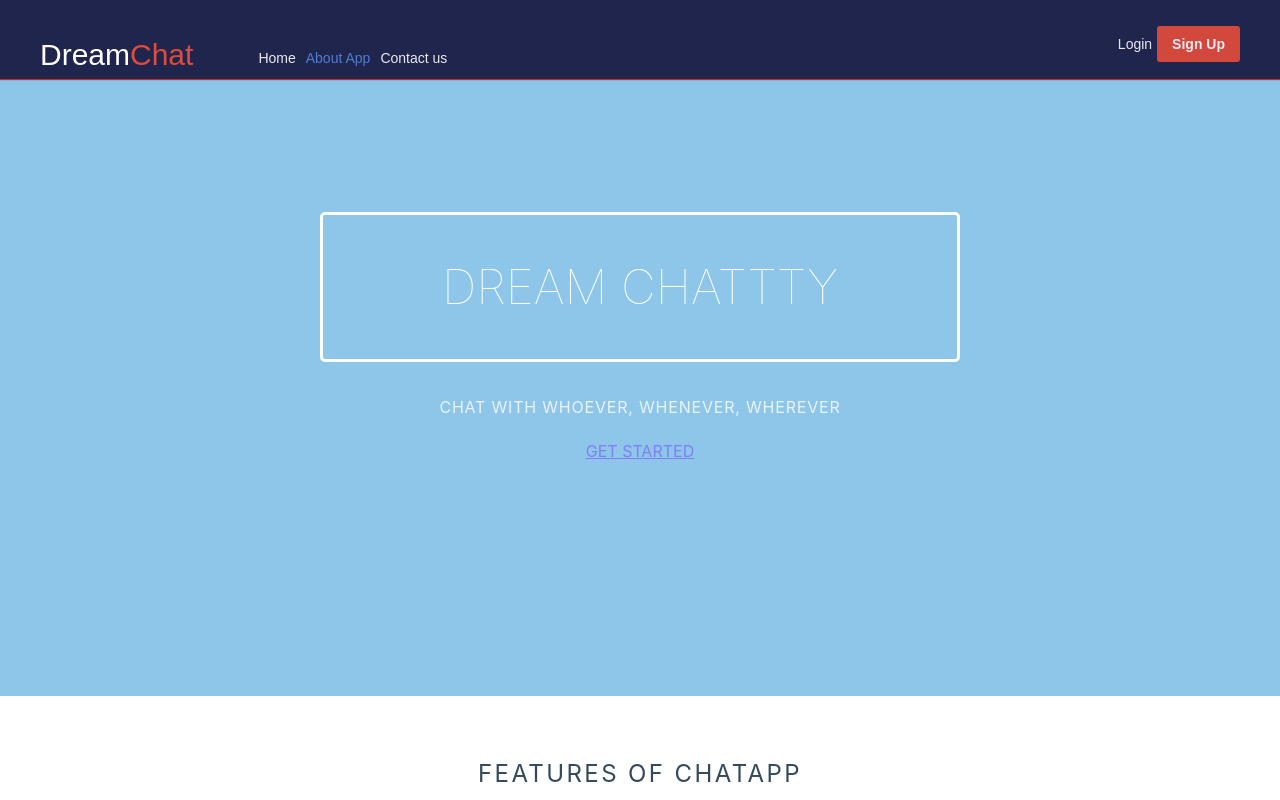
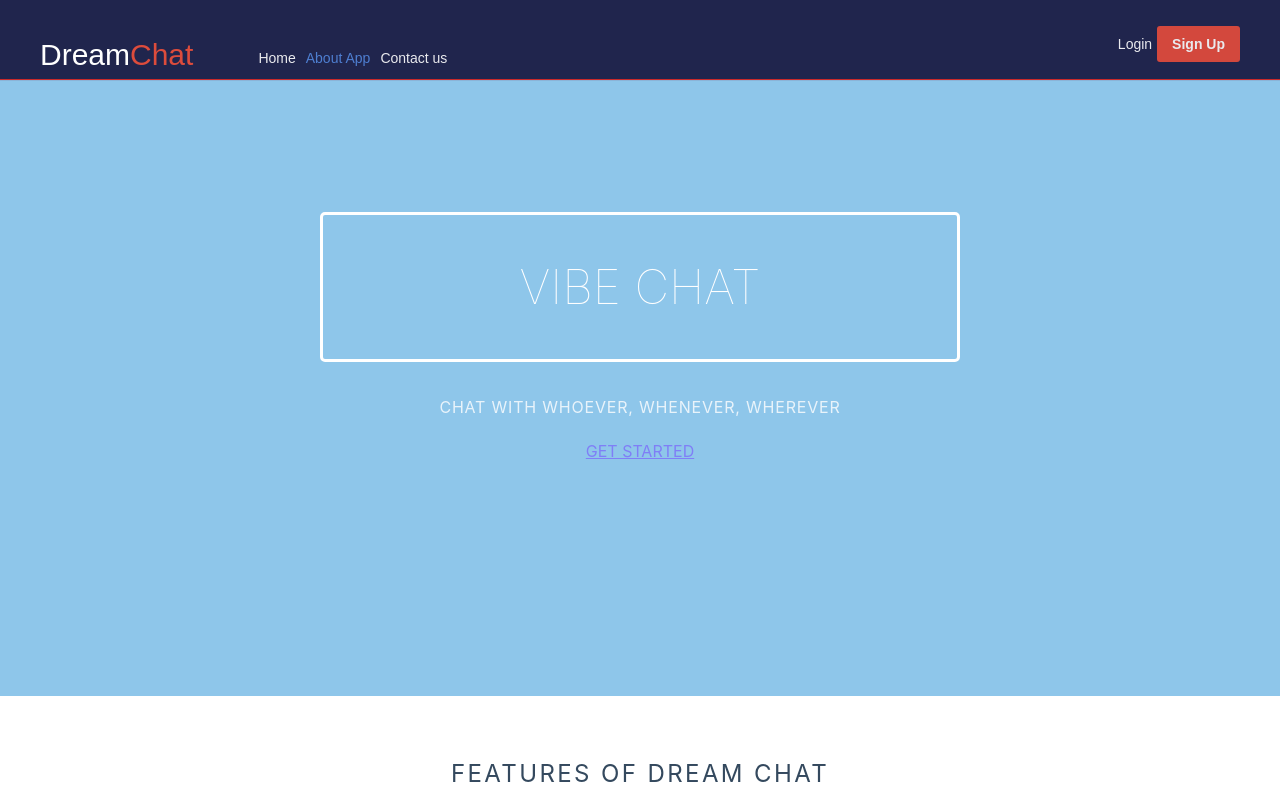
Before and after one commit to Rudolfkt/dreamchat, a React (Create React App) app: page / in a window 1280 px wide. Shown: the top 800 px of the page. Built offline with nearby package versions, Linux system fonts and the light colour scheme.

Commit message:
stylechange2

```diff
--- a/src/Pages/Home/home.js
+++ b/src/Pages/Home/home.js
@@ -12,7 +12,7 @@ export default function HomePage() {
             <Header />
             <div className="splash-container">
                 <div className="splash">
-                    <h1 className="splash-head">Dream Chattty</h1>
+                    <h1 className="splash-head">Vibe Chat</h1>
                     <p className="splash-subhead">Chat with whoever, whenever, wherever</p>
                     <div>
                         <Link to="/Signup" className="get-started-link"><span>Get Started</span></Link>
@@ -22,7 +22,7 @@ export default function HomePage() {
 
             <div className="content-wrapper">
                 <div className="content">
-                    <h2 className="content-head is-center">Features of chatApp</h2>
+                    <h2 className="content-head is-center">Features of Dream Chat</h2>
 
                     <div className="Appfeatures">
                         <div className="contenthead">
```
